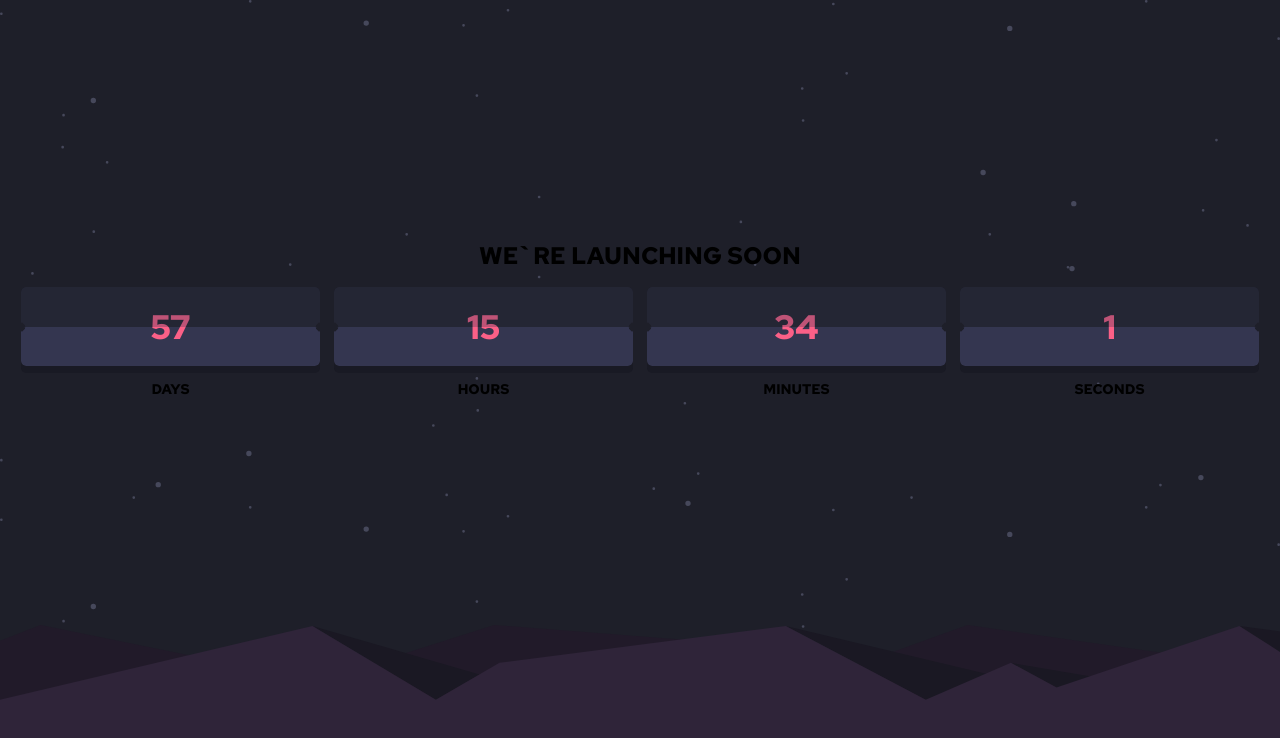
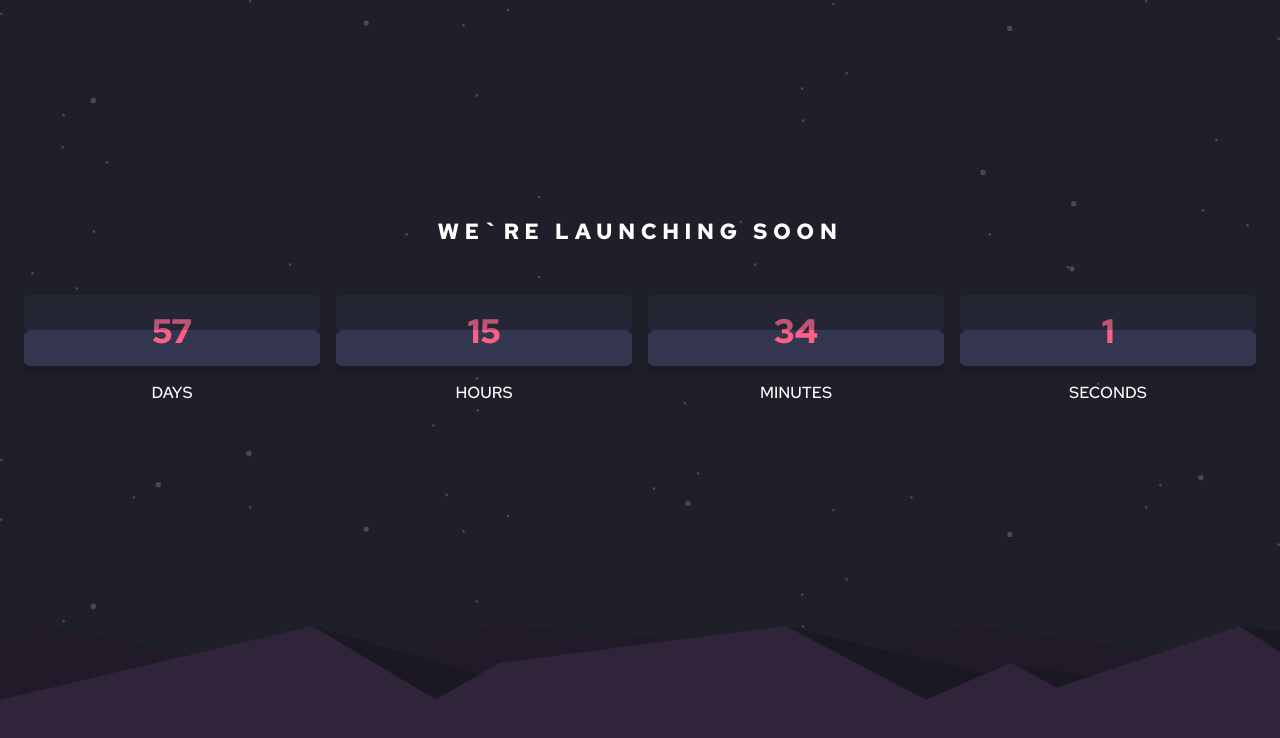
Before and after one commit to Mateeb11/launch-countdown-timer, a React (Vite) app: page / in a window 1280 px wide. Shown: the top 738 px of the page. Built offline with nearby package versions, Linux system fonts and the light colour scheme.

Commit message:
Style the title

```diff
--- a/src/Components/Countdown/Countdown.module.scss
+++ b/src/Components/Countdown/Countdown.module.scss
@@ -1,7 +1,7 @@
 .container {
   position: absolute;
 
-  top: 30%;
+  top: 23%;
   left: 0;
   right: 0;
 
@@ -9,6 +9,8 @@
 
   gap: 1em;
   text-align: center;
+
+  color: white;
 
   .countdown {
     display: grid;
@@ -18,7 +20,5 @@
     gap: 1em;
 
     padding-inline: 1.5em;
-
-    font-size: var(--fs-medium);
   }
 }
--- a/src/Components/Countdown/Number.module.scss
+++ b/src/Components/Countdown/Number.module.scss
@@ -6,9 +6,10 @@
     display: grid;
     position: relative;
 
-    padding: 0.5em 0.25em;
+    padding: 0.375em 0.25em;
 
     font-size: var(--fs-larger);
+    font-weight: var(--fw-bold);
 
     color: var(--soft-red);
     background-color: var(--very-dark-blue);
--- a/src/Components/Title/Title.jsx
+++ b/src/Components/Title/Title.jsx
@@ -3,7 +3,7 @@ import classes from "./Title.module.scss";
 export function Title() {
   return (
     <>
-      <h2>WE`RE LAUNCHING SOON</h2>
+      <h2 className={classes.title}>WE`RE LAUNCHING SOON</h2>
     </>
   );
 }
--- a/src/Components/Title/Title.module.scss
+++ b/src/Components/Title/Title.module.scss
@@ -0,0 +1,5 @@
+.title {
+  font-size: var(--fs-semi-medium);
+  padding-block: 1.5em;
+  letter-spacing: 0.25em;
+}
--- a/src/index.scss
+++ b/src/index.scss
@@ -1,4 +1,4 @@
-@import url("https://fonts.googleapis.com/css2?family=Red+Hat+Text:wght@700&display=swap");
+@import url("https://fonts.googleapis.com/css2?family=Red+Hat+Text:wght@500;600;700&display=swap");
 
 :root {
   // Colors
@@ -20,12 +20,15 @@
   /// Body Copy
 
   --fs-medium: 14px;
+  --fs-semi-medium: 22px;
   --fs-large: 28px;
   --fs-larger: 34px;
 
   /// Font
 
-  --fw-regular: 700;
+  --fw-regular: 500;
+  --fw-semi-bold: 600;
+  --fw-bold: 700;
 }
 
 /* makes sizing simpler */
```
